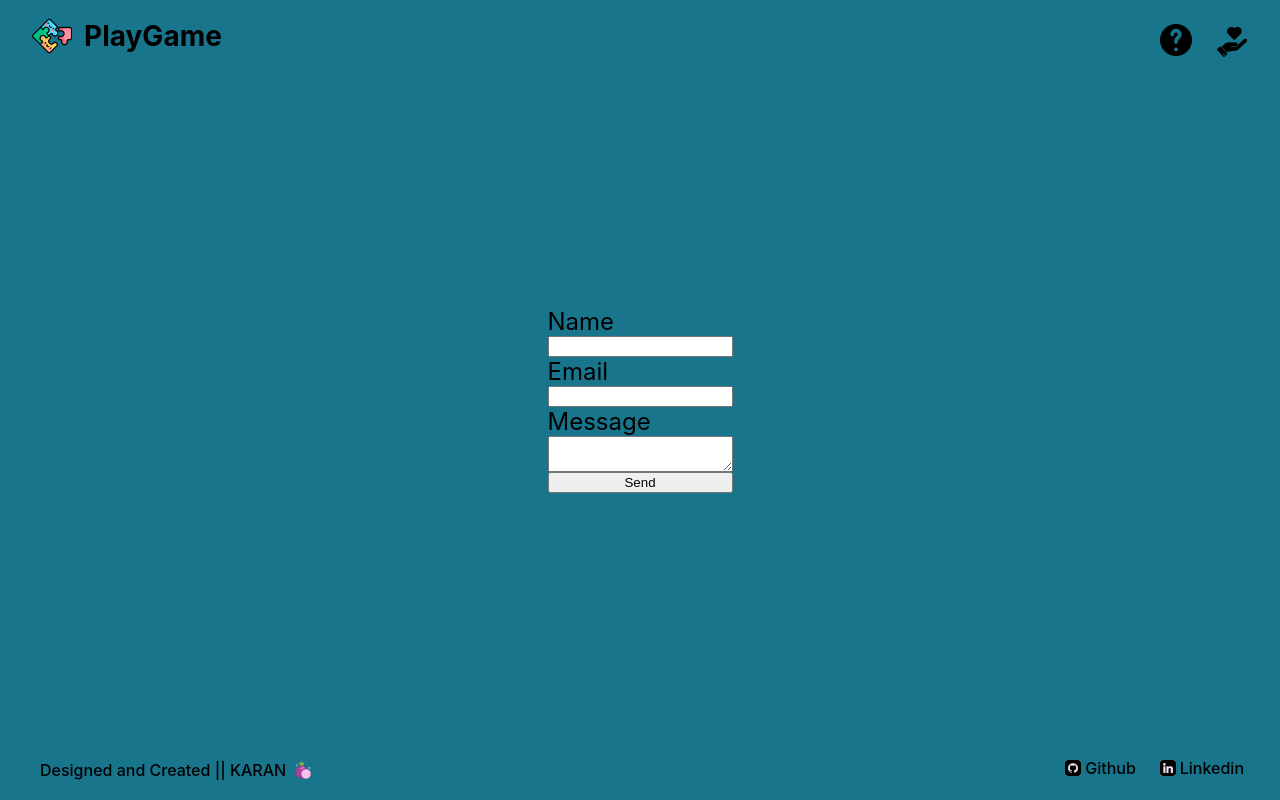
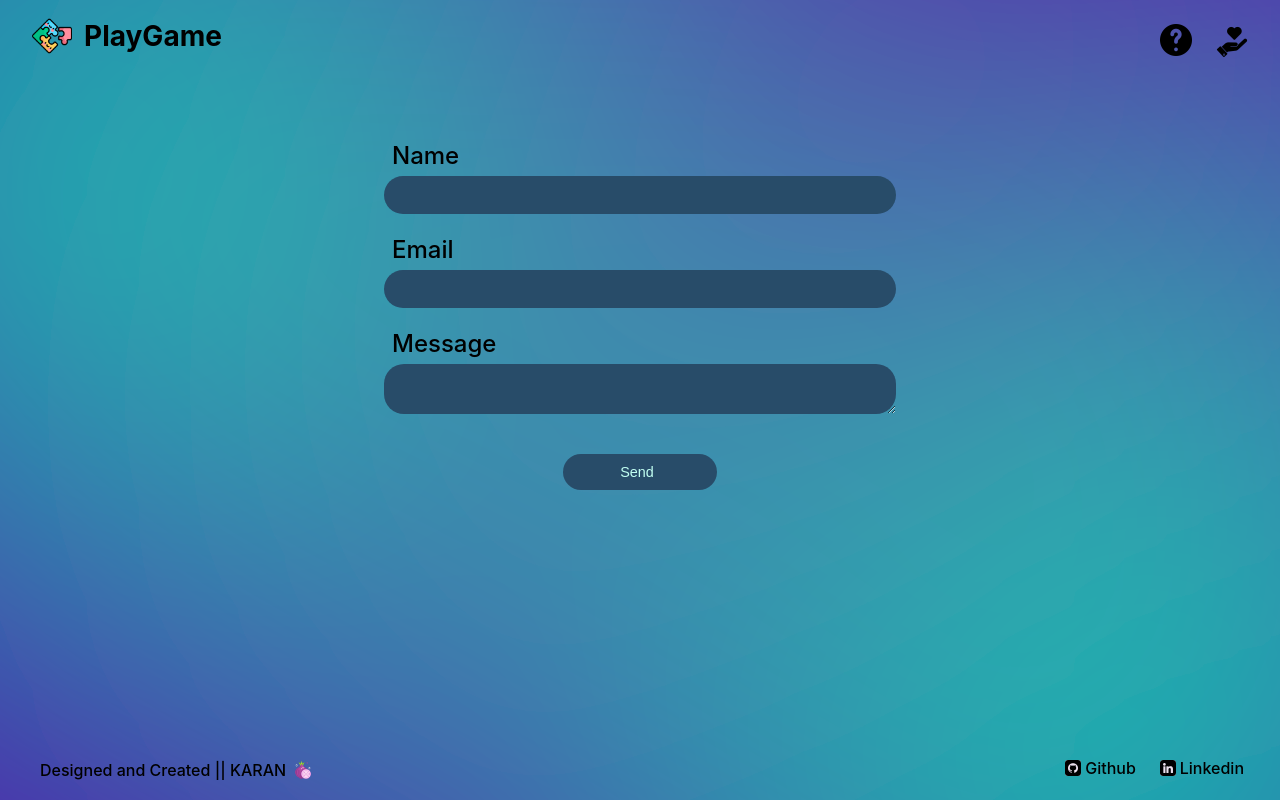
Before and after one commit to Kreez81/Playgame, a React (Create React App) app: page /help in a window 1280 px wide. Built offline with nearby package versions, Linux system fonts and the light colour scheme.

Commit message:
help form completed

```diff
--- a/src/App.css
+++ b/src/App.css
@@ -83,3 +83,50 @@
         display: none;
     }
 }
+input{
+    height: 4.5vh;
+    background-color: rgb(40, 76, 105) !important;
+    border: none;
+    border-radius: 20px;
+    font-size: 1.8vh;
+    font-weight: 500;
+    padding-left: 2vh;
+    color: rgb(193, 255, 242);
+}
+form{
+    height: 70vh;
+    width: 40%;
+    line-height: 5vh;
+}
+label{
+    position: relative;
+    margin-top: 2vh;
+    left: 1vh;
+    font-weight: 500;
+}
+textarea{
+    height: 5vh;
+    background-color: rgb(40, 76, 105);
+    color: rgb(193, 255, 242);
+    border: none;
+    border-radius: 20px;
+    padding-left: 2vh;
+    font-size: 1.8vh;
+    font-weight: 500;
+    padding-top: 1vh;
+    overflow-y: hidden;
+}
+.formdiv{
+    background-image: url(./assets/helpgradient.svg);
+    background-size: cover;
+}
+.sendbutt:hover{
+    background-color:rgb(34, 63, 86) ;
+}
+input:-webkit-autofill,
+input:-webkit-autofill:hover,
+input:-webkit-autofill:focus,
+input:-webkit-autofill:active{
+    -webkit-text-fill-color: rgb(193, 255, 242);
+    transition: background-color 5000s ease-in-out 0s;
+}
--- a/src/App.js
+++ b/src/App.js
@@ -13,7 +13,6 @@ function App() {
   return (
     <div className="App">
       <Routes location={location} key={location.pathname}>
-       {/* <Tictactoe /> */}
        <Route path="/" element = {<Main />} />
        <Route path="/TicTacToe" element={<Tictactoe />} />
        <Route path="/game2048" element={<Game2048 />} />
--- a/src/HelpPage/Help.jsx
+++ b/src/HelpPage/Help.jsx
@@ -24,7 +24,7 @@ function Help() {
   return (
     <>
     <Navbar />
-    <div style={{backgroundColor:"#19758c", fontSize:"3vh", display:"flex", justifyContent:"center",alignItems:"center",height:"100vh"}}>
+    <div className='formdiv' style={{fontSize:"3vh", display:"flex", justifyContent:"center",alignItems:"center",height:"100vh"}}>
     <form style={{display:"flex", flexDirection:"column"}} ref={form} onSubmit={sendEmail}>
       <label>Name</label>
       <input type="text" id='full_name' name="full_name" />
@@ -32,7 +32,9 @@ function Help() {
       <input type="email" id='email_id' name="email_id" />
       <label>Message</label>
       <textarea name="message" />
-      <input type="submit" value="Send" />
+      <input className='sendbutt' type="submit"
+      style={{cursor:"pointer", position:"relative", top:"5vh", width:"30%",paddingLeft:"0", display:"flex",
+      alignSelf:"center", justifyContent:"center", transition:"100ms ease-in-out"}} value="Send" />
     </form>
     </div>
     <Botbar />
```
Also changed, not shown: src/assets/helpgradient.svg (added).
